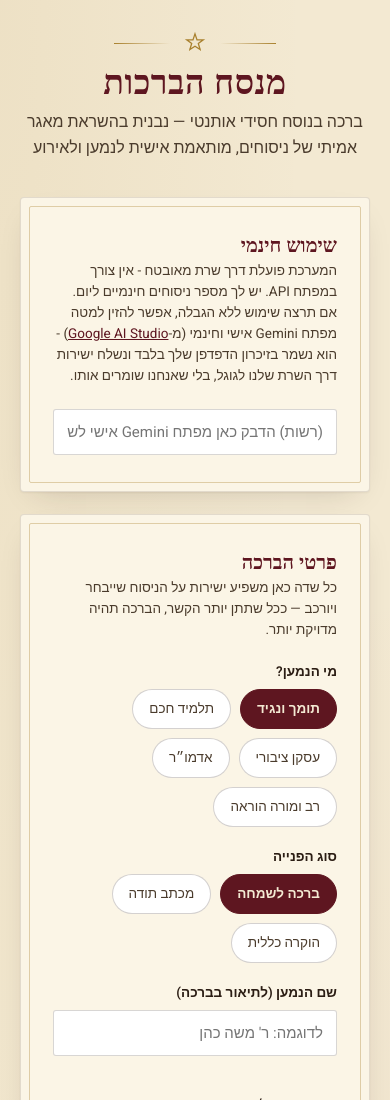
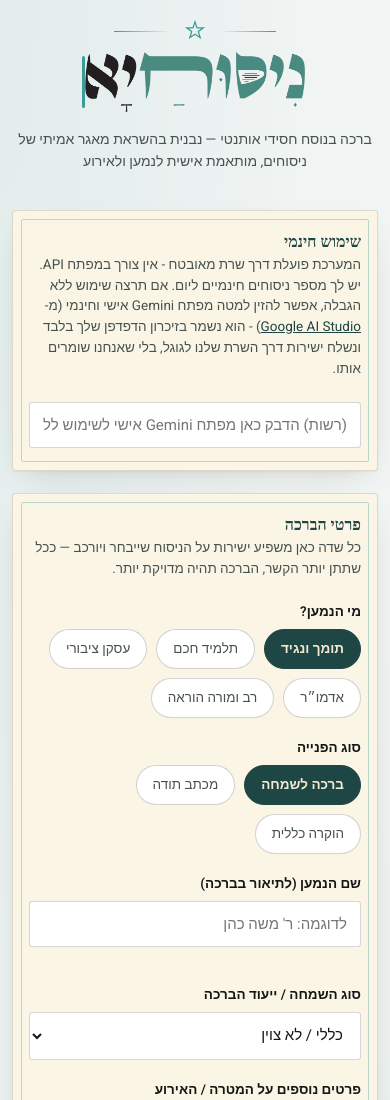
Before and after one commit to shmulikeisnbach/-, a website: page public/index.html in a window 390 px wide. Shown: the top 1100 px of the page. Drawn offline with Linux system fonts and the light colour scheme; a web font is replaced by a local one.

Commit message:
Add files via upload

```diff
--- a/public/index.html
+++ b/public/index.html
@@ -4,27 +4,41 @@
 <meta charset="UTF-8">
 <meta name="viewport" content="width=device-width, initial-scale=1.0">
 <title>מנסח הברכות</title>
+<meta name="description" content="ברכה בנוסח חסידי אותנטי — נבנית בהשראת מאגר אמיתי של ניסוחים, מותאמת אישית לנמען ולאירוע">
+
+<!-- Open Graph / social share preview -->
+<meta property="og:title" content="ניסוחיא — מנסח ברכות בנוסח חסידי">
+<meta property="og:description" content="ברכה בנוסח חסידי אותנטי — נבנית בהשראת מאגר אמיתי של ניסוחים, מותאמת אישית לנמען ולאירוע">
+<meta property="og:image" content="/og-image.png">
+<meta property="og:type" content="website">
+<meta name="twitter:card" content="summary_large_image">
+<meta name="twitter:title" content="ניסוחיא — מנסח ברכות בנוסח חסידי">
+<meta name="twitter:description" content="ברכה בנוסח חסידי אותנטי, מותאמת אישית לנמען ולאירוע">
+<meta name="twitter:image" content="/og-image.png">
+
+<link rel="icon" type="image/png" href="/favicon-256.png">
 <link rel="preconnect" href="https://fonts.googleapis.com">
+<link rel="preconnect" href="https://fonts.gstatic.com" crossorigin>
 <link href="https://fonts.googleapis.com/css2?family=Frank+Ruhl+Libre:wght@400;500;700;900&family=Heebo:wght@300;400;500;600;700&display=swap" rel="stylesheet">
 <style>
   :root{
-    --parchment: #F3E9D2;
-    --parchment-dark: #E9DBB8;
-    --ink: #2B1D14;
-    --ink-soft: #4A3B2C;
-    --wine: #7A1F2B;
-    --wine-dark: #5E1620;
-    --gold: #A9812E;
-    --gold-light: #C9A552;
+    --parchment: #F0F4F3;
+    --parchment-dark: #E1EBE9;
+    --ink: #141716;
+    --ink-soft: #46524F;
+    --wine: #2F6B69;
+    --wine-dark: #1E4644;
+    --gold: #3C9C97;
+    --gold-light: #74BFB9;
     --forest: #2F4538;
-    --paper-line: rgba(43,29,20,0.12);
+    --paper-line: rgba(20,23,22,0.12);
   }
   *{box-sizing:border-box;}
   html,body{margin:0;padding:0;}
   body{
     background:
-      radial-gradient(ellipse at top left, rgba(169,129,46,0.08), transparent 55%),
-      radial-gradient(ellipse at bottom right, rgba(122,31,43,0.06), transparent 55%),
+      radial-gradient(ellipse at top left, rgba(60,156,151,0.08), transparent 55%),
+      radial-gradient(ellipse at bottom right, rgba(47,107,105,0.06), transparent 55%),
       var(--parchment);
     color:var(--ink);
     font-family:'Heebo', sans-serif;
@@ -49,13 +63,46 @@
   .eyebrow-mark .line{height:1px;width:56px;background:linear-gradient(90deg, transparent, var(--gold));}
   .eyebrow-mark .line.rev{background:linear-gradient(270deg, transparent, var(--gold));}
   .eyebrow-mark svg{width:22px;height:22px;color:var(--gold);}
-  h1{
-    font-family:'Frank Ruhl Libre', serif;
-    font-weight:900;
-    font-size:clamp(34px,5vw,52px);
-    margin:0 0 8px;
-    color:var(--wine-dark);
-    letter-spacing:0.5px;
+  .logo-reveal{
+    position:relative;
+    display:inline-block;
+    margin:0 auto 10px;
+    line-height:0;
+  }
+  .logo-reveal img{
+    display:block;
+    height:auto;
+    width:clamp(220px, 40vw, 380px);
+    clip-path:inset(0 0 0 100%);
+    animation:typeReveal 1.6s steps(7,end) forwards;
+  }
+  .logo-reveal::after{
+    content:"";
+    position:absolute;
+    top:6%;
+    bottom:6%;
+    width:3px;
+    background:var(--gold);
+    right:0%;
+    border-radius:2px;
+    animation:
+      caretMove 1.6s steps(7,end) forwards,
+      caretBlink 0.85s steps(1,end) 1.6s 5;
+  }
+  @keyframes typeReveal{
+    from{ clip-path:inset(0 0 0 100%); }
+    to{ clip-path:inset(0 0 0 0%); }
+  }
+  @keyframes caretMove{
+    from{ right:0%; }
+    to{ right:100%; }
+  }
+  @keyframes caretBlink{
+    50%{ opacity:0; }
+  }
+  @media (prefers-reduced-motion: reduce){
+    .logo-reveal img{ animation:none; clip-path:none; }
+    .logo-reveal::after{ display:none; }
   }
   header p{
     font-size:16px;
@@ -79,7 +126,7 @@
     content:"";
     position:absolute;
     inset:8px;
-    border:1px solid rgba(169,129,46,0.35);
+    border:1px solid rgba(60,156,151,0.35);
     border-radius:2px;
     pointer-events:none;
   }
@@ -107,7 +154,7 @@
     display:flex;align-items:center;gap:6px;
     color:var(--ink-soft);
   }
-  .dot{width:8px;height:8px;border-radius:50%;background:#C9A552;display:inline-block;}
+  .dot{width:8px;height:8px;border-radius:50%;background:#74BFB9;display:inline-block;}
   .dot.on{background:var(--forest);}
 
   label{
@@ -131,7 +178,7 @@
   }
   input[type=text]:focus, textarea:focus, select:focus{
     border-color:var(--gold);
-    box-shadow:0 0 0 3px rgba(169,129,46,0.15);
+    box-shadow:0 0 0 3px rgba(60,156,151,0.15);
   }
   textarea{resize:vertical;min-height:76px;line-height:1.5;}
 
@@ -139,6 +186,17 @@
   .field-hint{font-size:12px;color:#8a7a5f;margin-top:5px;}
   .grid2{display:grid;grid-template-columns:1fr 1fr;gap:18px;}
   @media (max-width:600px){.grid2{grid-template-columns:1fr;}}
+  @media (max-width:480px){
+    body{padding:20px 12px 60px;}
+    .scroll{padding:22px 16px;}
+    header p{font-size:14px;padding:0 4px;}
+    .section-title{font-size:16px;}
+    .key-row input{min-width:0;width:100%;}
+    .action-row{gap:8px;}
+    .action-row button{flex:1 1 auto;font-size:13px;padding:12px 10px;}
+    .chip{font-size:12.5px;padding:8px 12px;}
+    .tone-opt{min-width:0;flex:1 1 100%;}
+  }
 
   /* Category picker chips */
   .chip-group{display:flex;flex-wrap:wrap;gap:9px;}
@@ -183,8 +241,8 @@
   /* Toggle switch */
   .toggle-row{
     display:flex;align-items:center;justify-content:space-between;
-    background:rgba(169,129,46,0.08);
-    border:1px solid rgba(169,129,46,0.25);
+    background:rgba(60,156,151,0.08);
+    border:1px solid rgba(60,156,151,0.25);
     border-radius:4px;
     padding:14px 16px;
   }
@@ -254,8 +312,8 @@
     text-align:justify;
     white-space:pre-wrap;
     padding:22px 4px;
-    border-top:1px solid rgba(169,129,46,0.35);
-    border-bottom:1px solid rgba(169,129,46,0.35);
+    border-top:1px solid rgba(60,156,151,0.35);
+    border-bottom:1px solid rgba(60,156,151,0.35);
   }
   .result-text .rline{
     display:block;
@@ -294,7 +352,7 @@
     gap:8px;
   }
   .acrostic-flag.ok{background:rgba(47,69,56,0.1);color:var(--forest);}
-  .acrostic-flag.bad{background:rgba(122,31,43,0.1);color:var(--wine-dark);}
+  .acrostic-flag.bad{background:rgba(47,107,105,0.1);color:var(--wine-dark);}
 
   .action-row{display:flex;gap:10px;margin-top:18px;flex-wrap:wrap;}
   .btn-secondary{
@@ -315,8 +373,8 @@
 
   .error-box{
     display:none;
-    background:rgba(122,31,43,0.08);
-    border:1px solid rgba(122,31,43,0.3);
+    background:rgba(47,107,105,0.08);
+    border:1px solid rgba(47,107,105,0.3);
     color:var(--wine-dark);
     padding:13px 15px;
     border-radius:3px;
@@ -339,7 +397,7 @@
     margin:26px 0;
     color:var(--gold);
   }
-  .divider-mark .l{flex:1;height:1px;background:linear-gradient(90deg,transparent,rgba(169,129,46,0.4),transparent);}
+  .divider-mark .l{flex:1;height:1px;background:linear-gradient(90deg,transparent,rgba(60,156,151,0.4),transparent);}
 </style>
 </head>
 <body>
@@ -351,7 +409,9 @@
       <svg viewBox="0 0 24 24" fill="none" stroke="currentColor" stroke-width="1.4"><path d="M12 2l2.2 6.6H21l-5.4 4 2 6.6L12 15.6 6.4 19.2l2-6.6L3 8.6h6.8z"/></svg>
       <span class="line rev"></span>
     </div>
-    <h1>מנסח הברכות</h1>
+    <div class="logo-reveal">
+      <img src="/logo.png" alt="ניסוחיא" width="820" height="223" id="logoImg">
+    </div>
     <p>ברכה בנוסח חסידי אותנטי — נבנית בהשראת מאגר אמיתי של ניסוחים, מותאמת אישית לנמען ולאירוע</p>
   </header>
 
```
Also changed, not shown: public/favicon-256.png (added), public/favicon.ico (added), public/logo.png (added), public/og-image.png (added).
